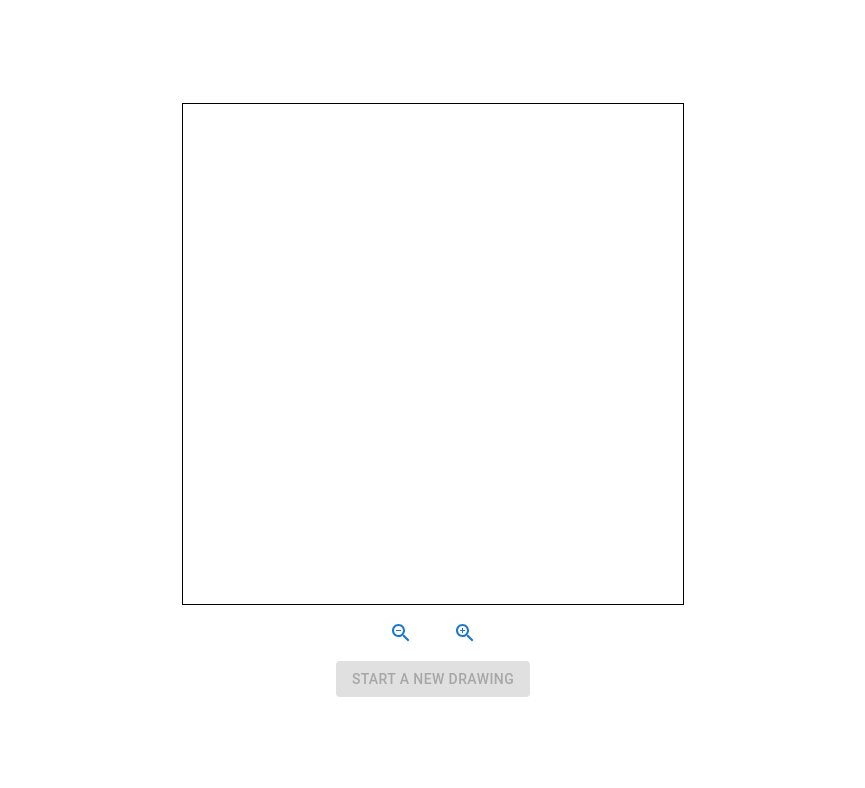
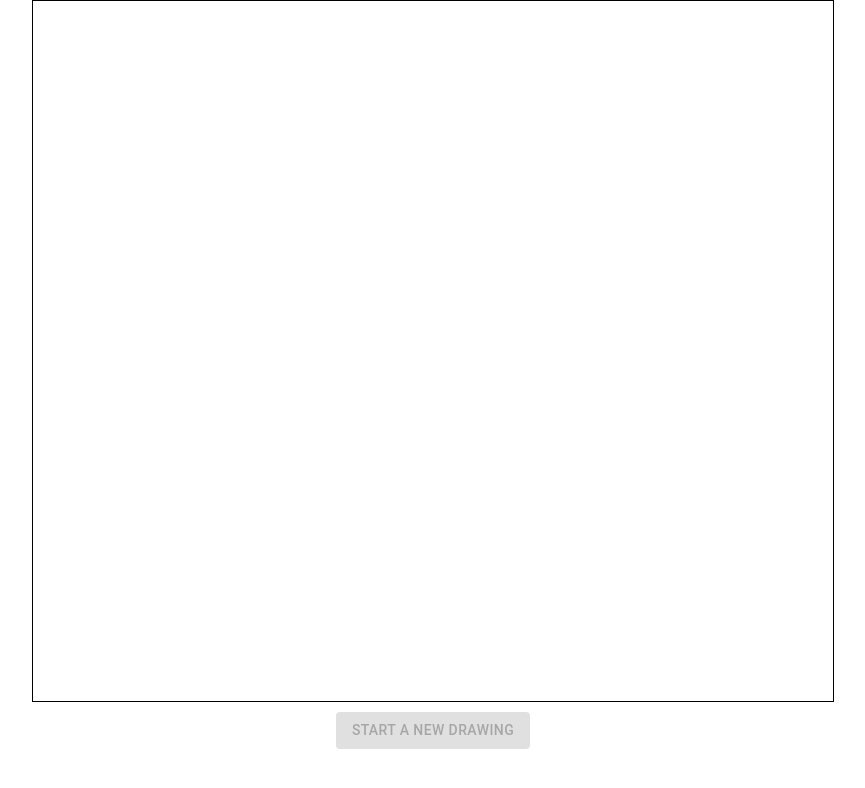
Before and after one commit to adriandoinea/polygon-drawing, a React (Create React App) app: page / in a window 1280 px wide. Shown: the top 788 px of the page, without its empty margins (207-1072 px from the left). Built offline with nearby package versions, Linux system fonts and the light colour scheme.

Commit message:
Moved logic for connected points in a separated fn Modified draw fn

```diff
--- a/src/components/PolygonDrawing.tsx
+++ b/src/components/PolygonDrawing.tsx
@@ -1,9 +1,7 @@
 import React, { useRef, useState } from "react";
 import "./PolygonDrawing.css";
-import { Point, draw } from "../util";
+import { Point, draw, arePointsConnected } from "../util";
 import { Button, Stack } from "@mui/material";
-import ZoomInIcon from "@mui/icons-material/ZoomIn";
-import ZoomOutIcon from "@mui/icons-material/ZoomOut";
 
 const PolygonDrawing = () => {
   const canvasRef = useRef<HTMLCanvasElement>(null);
@@ -20,21 +18,13 @@ const PolygonDrawing = () => {
 
     const ctx = canvas.getContext("2d");
     if (!ctx) return;
-    ctx.fillRect(x, y, 2, 2);
-    for (let i = 0; i < points.length; i++) {
-      if (
-        x >= points[0].x - 2 &&
-        x <= points[0].x + 2 &&
-        y >= points[0].y - 2 &&
-        y <= points[0].y + 2
-      ) {
-        setConnected(true);
-      }
-    }
+    ctx.fillRect(x, y, 1, 1);
+
     const newPoints = [...points, { x, y }];
     setPoints(newPoints);
 
     draw(newPoints, canvas);
+    if (arePointsConnected(newPoints)) setConnected(true);
   };
 
   const handleNewDrawing = () => {
@@ -43,31 +33,16 @@ const PolygonDrawing = () => {
   };
 
   return (
-    <Stack
-      width="100vw"
-      height="100vh"
-      alignItems="center"
-      justifyContent="center"
-      rowGap="10px"
-    >
+    <Stack alignItems="center" justifyContent="center" rowGap="10px">
       <canvas
         className="canvas"
         ref={canvasRef}
         onClick={handlePoints}
-        width={500}
-        height={500}
+        width={800}
+        height={700}
       >
         <p>Canvas drawing</p>
       </canvas>
-
-      <div>
-        <Button>
-          <ZoomOutIcon />
-        </Button>
-        <Button>
-          <ZoomInIcon />
-        </Button>
-      </div>
 
       <Button
         onClick={handleNewDrawing}
--- a/src/util.ts
+++ b/src/util.ts
@@ -5,15 +5,36 @@ export interface Point {
 
 export function draw(points: Point[], canvas: any) {
   if (canvas.getContext) {
+    const lastButOnePoint = points[points.length - 2];
+    const lastPoint = points[points.length - 1];
     const ctx = canvas.getContext("2d");
+
     if (!ctx) return;
     ctx.beginPath();
-    ctx.moveTo(points[0].x, points[0].y);
 
-    for (let i = 1; i < points.length; i++) {
-      ctx.lineTo(points[i].x, points[i].y);
+    if (points.length > 1) {
+      ctx.moveTo(lastButOnePoint.x, lastButOnePoint.y);
+      ctx.lineTo(lastPoint.x, lastPoint.y);
     }
 
     ctx.stroke();
   }
 }
+
+export function arePointsConnected(points: Point[]) {
+  if (points.length > 2) {
+    const lastPoint = points[points.length - 1];
+    for (let i = 0; i < points.length; i++) {
+      if (
+        lastPoint.x >= points[0].x - 1 &&
+        lastPoint.x <= points[0].x + 1 &&
+        lastPoint.y >= points[0].y - 1 &&
+        lastPoint.y <= points[0].y + 1
+      ) {
+        return true;
+      }
+    }
+  }
+
+  return false;
+}
```
